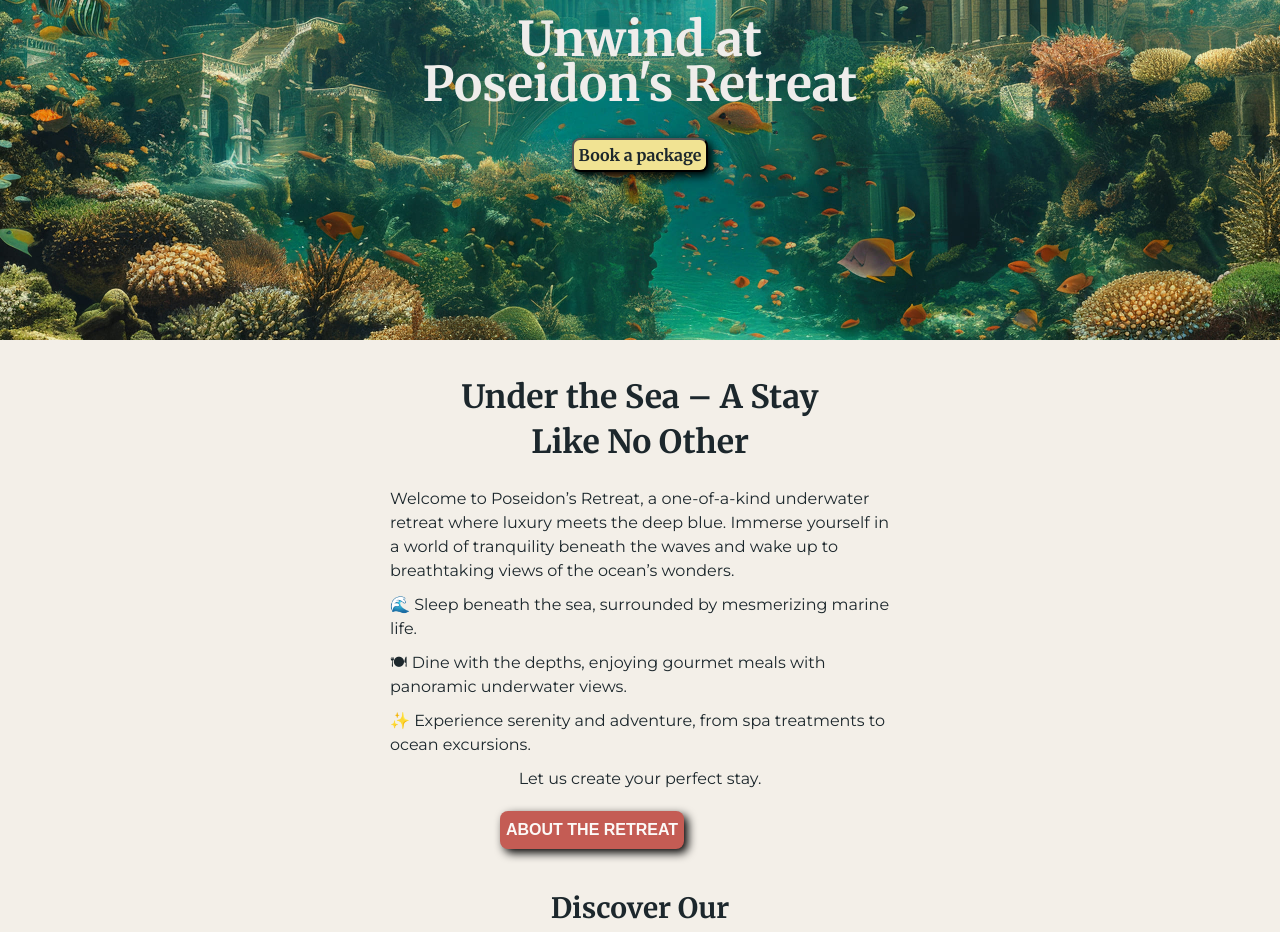
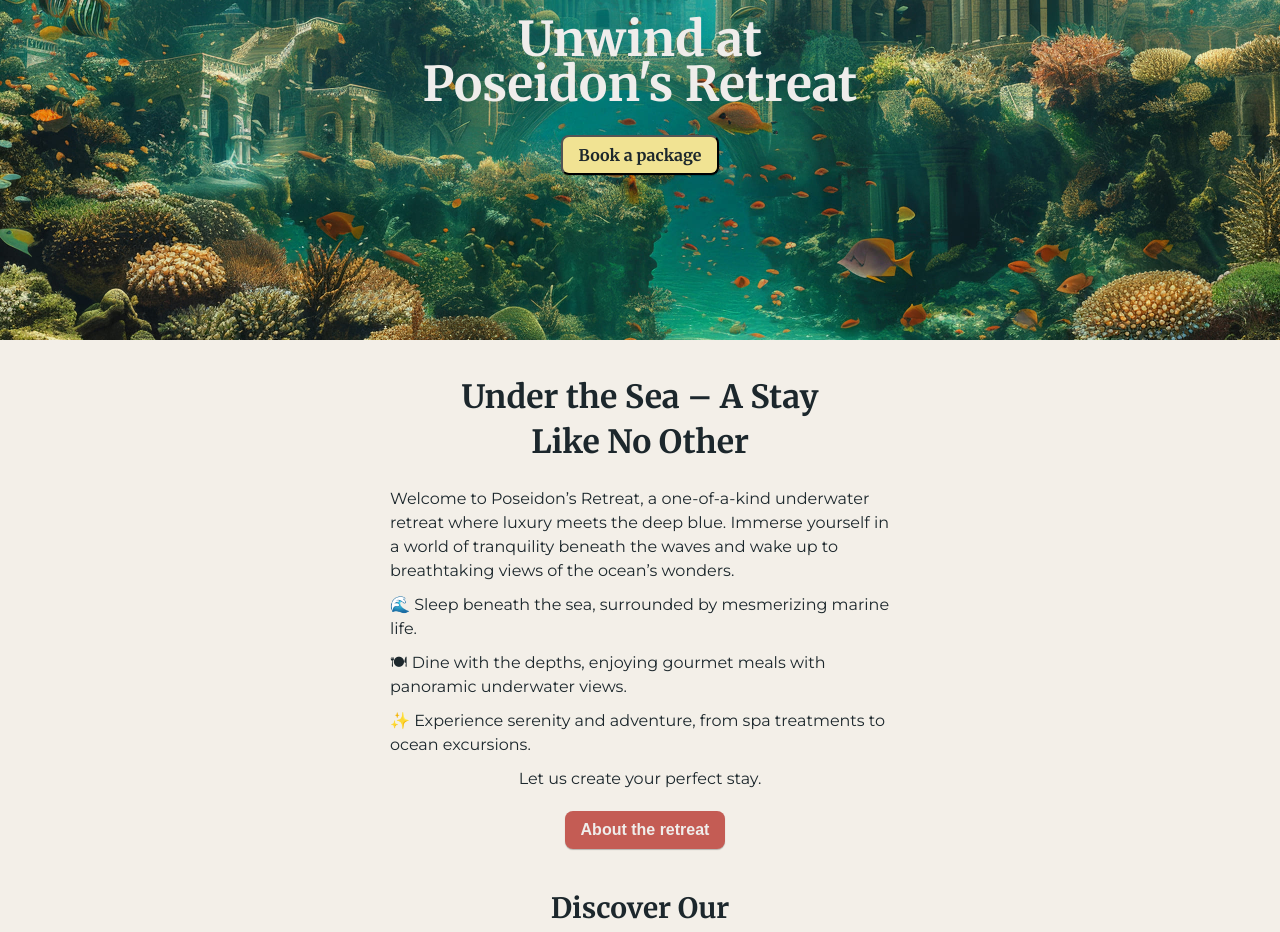
Before and after one commit to maria-jon/poseidon, a Vue app: page / in a window 1280 px wide. Shown: the part 340-1272 px from the top of the page. Built offline with nearby package versions, Linux system fonts and the light colour scheme.

Commit message:
(refactor). adjusted button in herosection

```diff
--- a/src/components/HeroSection.vue
+++ b/src/components/HeroSection.vue
@@ -4,6 +4,7 @@ import heroImage from '../assets/Images/komprimerad poseidons-retreat_1_2560x144
 import ines from '../assets/Images/Komprimerad package-ines_2560x1440_jpg (1).jpg'
 import thesiren from '../assets/Images/Komprimerad package-the-siren_2560x1440_jpg (1).jpg'
 import poseidontemple from '../assets/Images/Komprimerad package-poseidons-temple_2560x1440_jpg (1).jpg'
+
 
   document.addEventListener('DOMContentLoaded', () => {
   const sliderContainer: HTMLElement | null = document.querySelector('.slider-container')
@@ -96,9 +97,8 @@ import poseidontemple from '../assets/Images/Komprimerad package-poseidons-templ
       ✨ Experience serenity and adventure, from spa treatments to ocean excursions.
     </article>
     <article class="text">Let us create your perfect stay.</article>
+    <button class="about">About the retreat</button>
   </section>
-
-  <button class="aboutbtn">ABOUT THE RETREAT</button>
 
   <h3>Discover Our<br />Underwater Stays</h3>
 
@@ -190,15 +190,17 @@ body {
   background-color: #f1e393;
   color: #1c272c;
   font-size: 1rem;
+  padding: 0.5rem 1rem;
   font-family: 'Merriweather', serif;
-  box-shadow: 4px 4px 10px black;
+  box-shadow: 0px 1px 1px 0px rgba(0, 0, 0, 0.25);
   cursor: pointer;
+  transition: all 0.2s ease-in-out;
 }
 .book:hover {
-  backdrop-filter: blur(8px);
-  background-color: #ead95d;
+  background-color: #fac801;
+  font-size: 1.125rem;
   transform: scale(1.05);
-  box-shadow: 6px 6px 12px black;
+  box-shadow: 0px 2px 2px 0px rgba(0, 0, 0, 0.25);
 }
 h2 {
   text-align: center;
@@ -210,25 +212,28 @@ h2 {
   margin-left: 10px;
   margin-right: 10px;
 }
-.aboutbtn {
+.about {
   background-color: #c45c54;
   border-radius: 8px;
-  color: #fcf9f7;
+  color: #efedeb;
   border: none;
   height: 38px;
   width: fit-content;
   cursor: pointer;
+  font-size: 1rem;
+  transition: all 0.2s ease-in-out;
+  padding: 0.5rem 1rem;
   margin-top: 20px;
-  box-shadow: 4px 4px 10px black;
+  box-shadow: 0px 1px 1px 0px rgba(0, 0, 0, 0.25);
   margin-bottom: 20px;
   margin-left: 10px;
 }
-.aboutbtn:hover {
-  backdrop-filter: blur(8px);
-  background-color: #d66b63;
+
+.about:hover {
+  background-color: #52201c;
+  font-size: 1.125rem;
   transform: scale(1.05);
-  box-shadow: 6px 6px 12px black;
-  color: #efedeb;
+  box-shadow: 0px 2px 2px 0px rgba(0, 0, 0, 0.25);
 }
 .text {
   padding-top: 10px;
```
